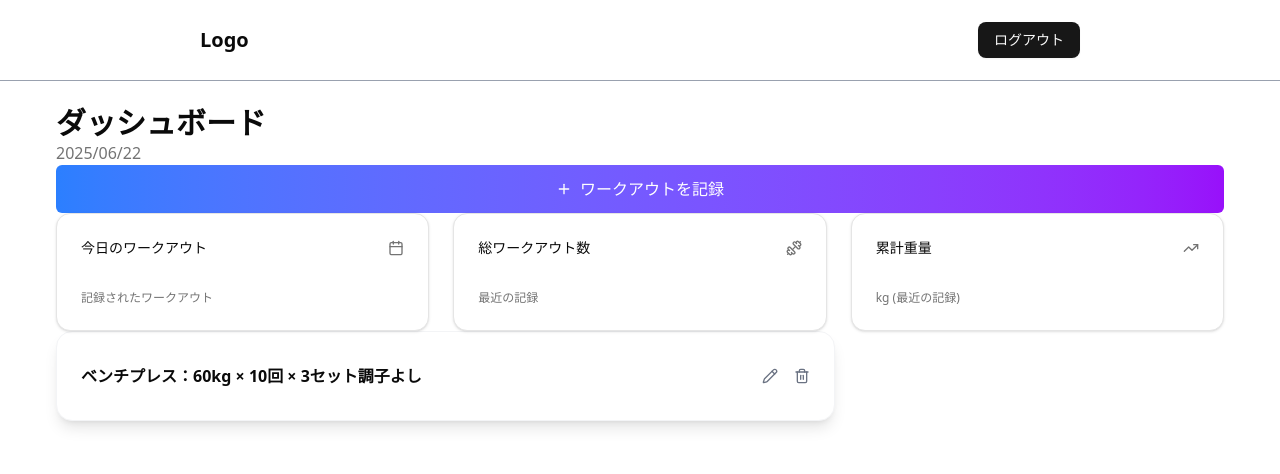
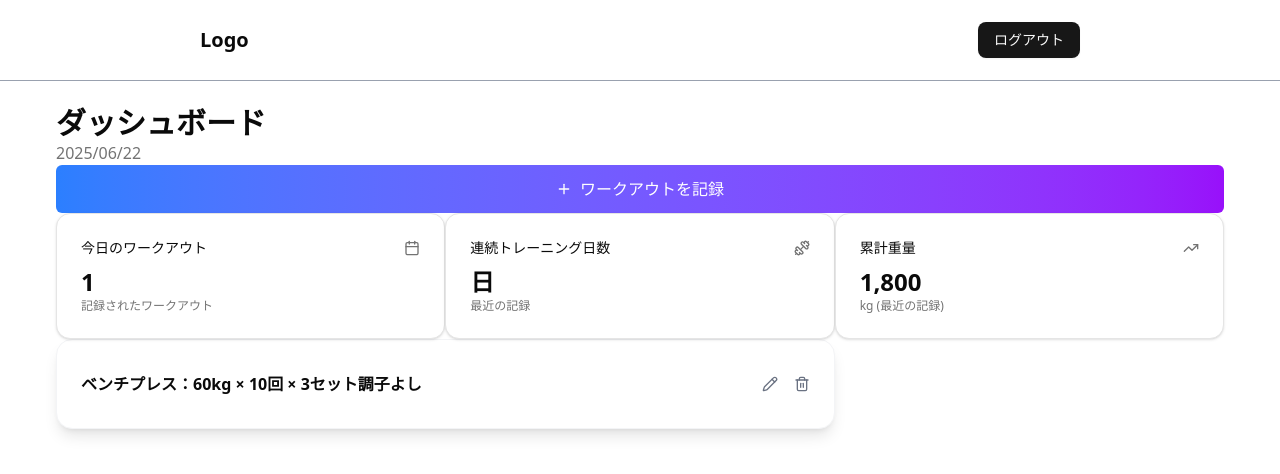
Before and after one commit to wataru-corder/work-app, a Next.js app: page /dashboard in a window 1280 px wide. Shown: the top 474 px of the page. Built offline with nearby package versions, Linux system fonts and the light colour scheme; data requests are answered from the project's data file.

Commit message:
DashboardPageコンポーネントにgetTotalVolume関数を追加し、今日のワークアウト数を表示。Cardコンポーネントのスタイルを修正し、db.jsonに新しいワークアウトデータを追加。

```diff
--- a/app/dashboard/page.tsx
+++ b/app/dashboard/page.tsx
@@ -11,9 +11,12 @@ export default async function DashboardPage() {
 
   const todyWorkout = workouts.filter((workout) => workout.date === today)
 
-  // const todayWorkouts = () => {}
-  // const getTotalWorkouts = () => {}
-  // const getTotalVolume = () => {}
+  const getTotalVolume = () => {
+    const today = todyWorkout.map((t) => t.records)
+    const weight = today.map((r) => r.map((t) => t.weight * t.reps * t.sets))
+    const totalWeight = weight.flat().reduce((acc, curr) => acc + curr, 0)
+    return totalWeight
+  }
   return (
     <main className="p-6 w-[95%] max-w-[1400px] mx-auto">
       <div className="">
@@ -28,7 +31,7 @@ export default async function DashboardPage() {
         <DialogCloseButton />
       </div>
 
-      <div className="grid grid-cols-1 md:grid-cols-3 gap-6">
+      <div className="grid grid-cols-1 md:grid-cols-3">
         <Card>
           <CardHeader className="flex flex-row items-center justify-between space-y-0 pb-2">
             <CardTitle className="text-sm font-medium">
@@ -37,9 +40,7 @@ export default async function DashboardPage() {
             <Calendar className="h-4 w-4 text-muted-foreground" />
           </CardHeader>
           <CardContent>
-            <div className="text-2xl font-bold">
-              {/* {todayWorkouts.length} */}
-            </div>
+            <div className="text-2xl font-bold">{todyWorkout.length}</div>
             <p className="text-xs text-muted-foreground">
               記録されたワークアウト
             </p>
@@ -49,13 +50,13 @@ export default async function DashboardPage() {
         <Card>
           <CardHeader className="flex flex-row items-center justify-between space-y-0 pb-2">
             <CardTitle className="text-sm font-medium">
-              総ワークアウト数
+              連続トレーニング日数
             </CardTitle>
             <Dumbbell className="h-4 w-4 text-muted-foreground" />
           </CardHeader>
           <CardContent>
             <div className="text-2xl font-bold">
-              {/* {getTotalWorkouts()} */}
+              {/* {getTotalWorkouts()} */}日
             </div>
             <p className="text-xs text-muted-foreground">最近の記録</p>
           </CardContent>
@@ -68,7 +69,7 @@ export default async function DashboardPage() {
           </CardHeader>
           <CardContent>
             <div className="text-2xl font-bold">
-              {/* {getTotalVolume().toLocaleString()} */}
+              {getTotalVolume().toLocaleString()}
             </div>
             <p className="text-xs text-muted-foreground">kg (最近の記録)</p>
           </CardContent>
--- a/components/ui/card.tsx
+++ b/components/ui/card.tsx
@@ -7,7 +7,7 @@ function Card({ className, ...props }: React.ComponentProps<'div'>) {
     <div
       data-slot="card"
       className={cn(
-        'bg-card text-card-foreground flex flex-col gap-6 rounded-xl border py-6 shadow-sm',
+        'bg-card text-card-foreground flex flex-col rounded-xl border py-6 shadow-sm',
         className
       )}
       {...props}
--- a/db.json
+++ b/db.json
@@ -95,6 +95,22 @@
           "memo": ""
         }
       ]
+    },
+    {
+      "id": "d3f4b9db-ecb7-42a5-b40c-9814f017cd5e",
+      "userId": "u1",
+      "date": "2025-06-29",
+      "note": "",
+      "records": [
+        {
+          "id": "6e56d616-7228-44ec-89ae-3ce0a75ebf85",
+          "exercise": "スクワット",
+          "weight": 150,
+          "reps": 8,
+          "sets": 3,
+          "memo": ""
+        }
+      ]
     }
   ]
 }
```
